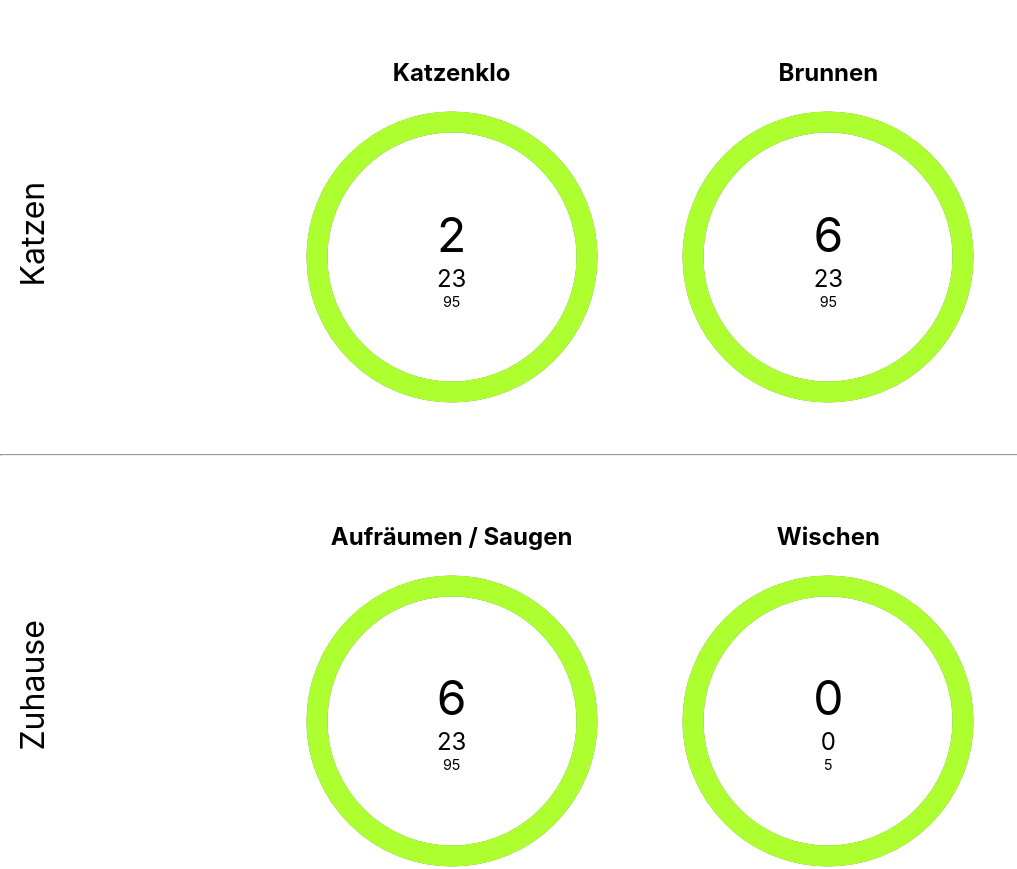
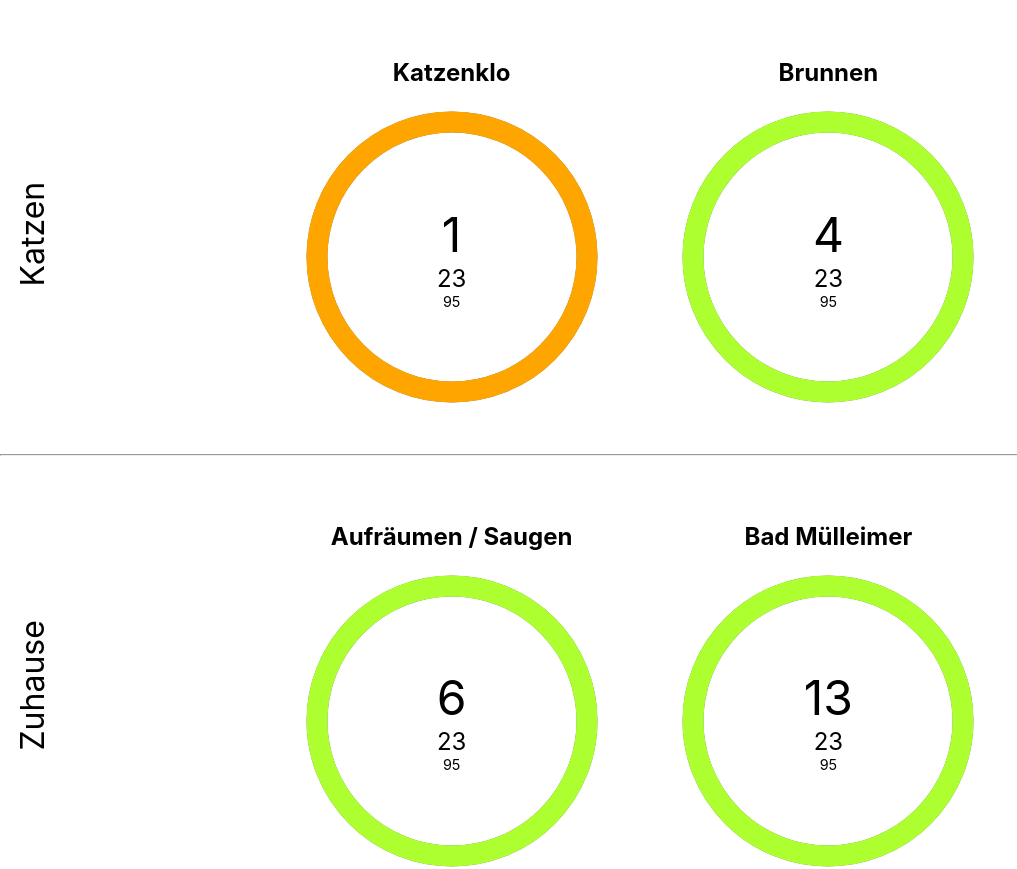
Before and after one commit to GfsTee/chores, a React (Create React App) app: page / in a window 1280 px wide. Shown: the top 869 px of the page, without its empty margins (0-1017 px from the left). Built offline with nearby package versions, Linux system fonts and the light colour scheme.

Commit message:
new dates and todos

```diff
--- a/src/Components/Cats.js
+++ b/src/Components/Cats.js
@@ -5,8 +5,8 @@ const Cats = () => {
     return (
         <div className="cat-chores">
             <span className="aside">Katzen</span>
-            <Timer headline="Katzenklo" days={3} />
-            <Timer headline="Brunnen" days={7} />
+            <Timer headline="Katzenklo" days={2} />
+            <Timer headline="Brunnen" days={5} />
         </div>
     );
 }
--- a/src/Components/Home.js
+++ b/src/Components/Home.js
@@ -1,13 +1,14 @@
 import React from 'react';
 import Timer from './Timer';
-import TimerUp from './TimerUp';
+// import TimerUp from './TimerUp';
 
 const Home = () => {
     return (
         <div className="home-chores">
             <span className="aside">Zuhause</span>
             <Timer headline="Aufräumen / Saugen" days={7} />
-            <TimerUp headline="Wischen" alert={false} />
+            {/* <Timer headline="Wischen" alert={false} /> */}
+            <Timer headline="Bad Mülleimer" days={14} />
         </div>
     );
 }
```
